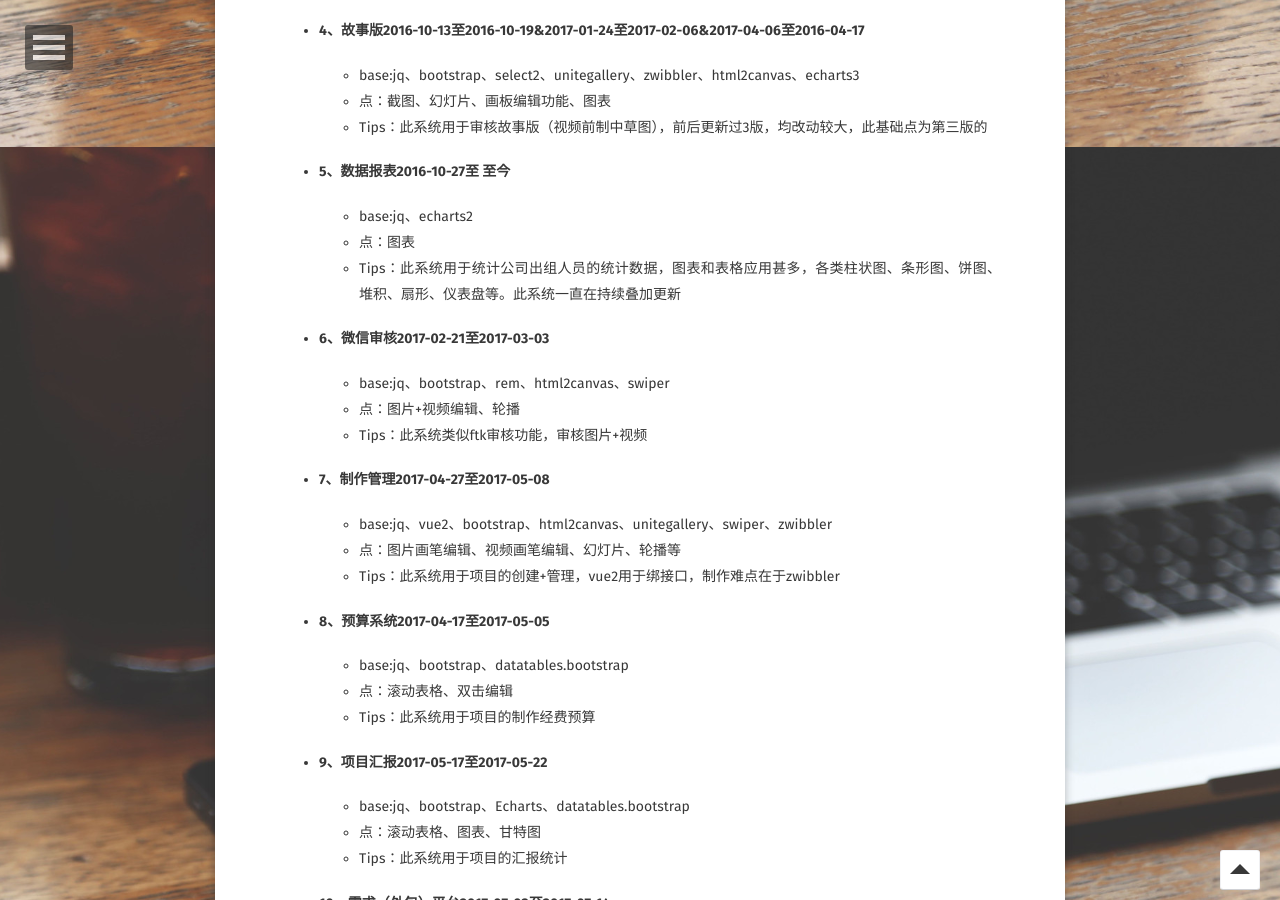
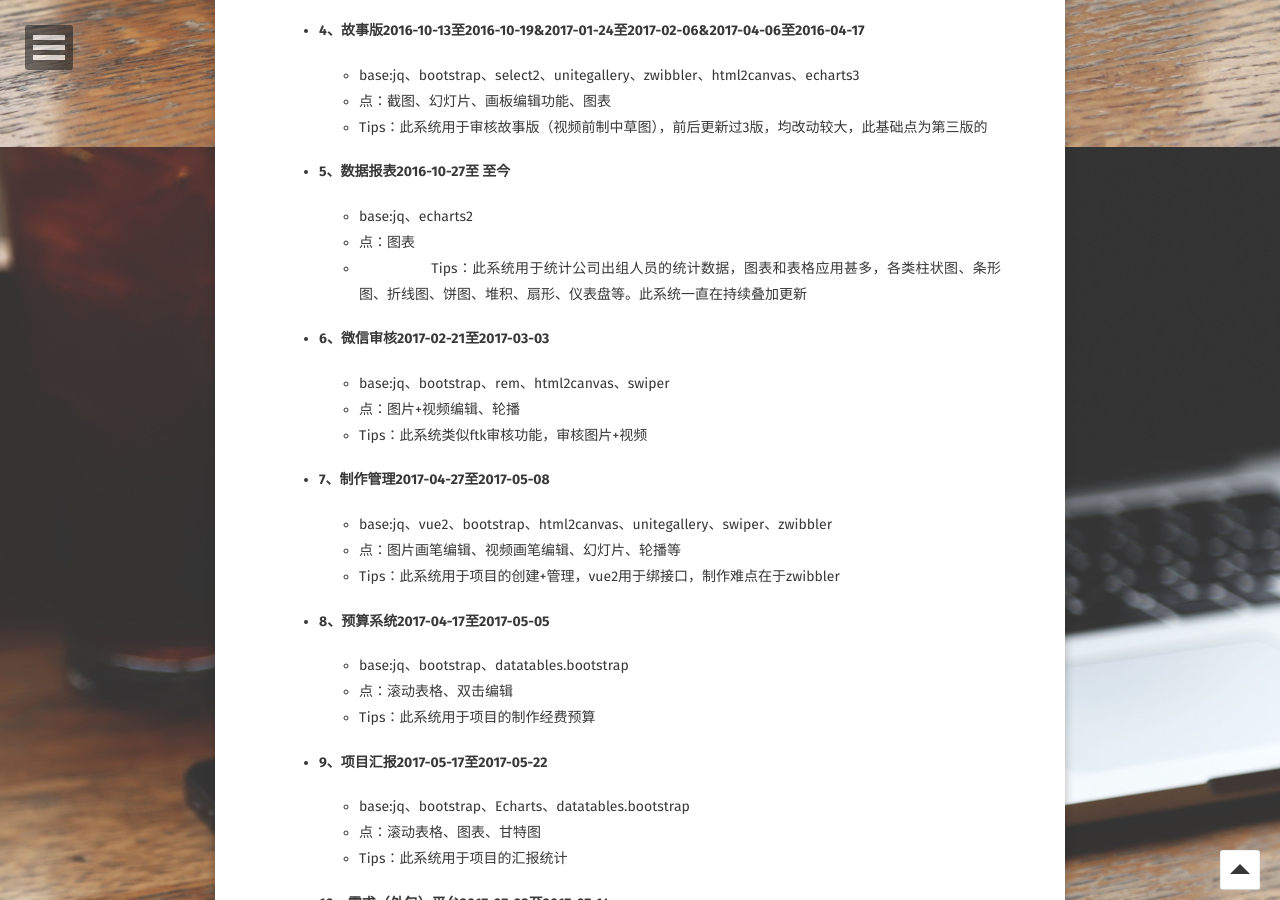
Before and after one commit to ybx13579/IceYang.github.io, a Jekyll site: the page built from about/index.md, in a window 1280 px wide and 900 px high, scrolled down 1653 px. Built offline with Jekyll 4.4.1, drawn with Linux system fonts in a browser that asks for light colours; some web fonts are replaced.

Commit message:
Update index.md

```diff
--- a/about/index.md
+++ b/about/index.md
@@ -106,7 +106,7 @@ comments: false
                     点：图表
                 </li>
                 <li>
-                    Tips：此系统用于统计公司出组人员的统计数据，图表和表格应用甚多，各类柱状图、条形图、饼图、堆积、扇形、仪表盘等。此系统一直在持续叠加更新
+                    Tips：此系统用于统计公司出组人员的统计数据，图表和表格应用甚多，各类柱状图、条形图、折线图、饼图、堆积、扇形、仪表盘等。此系统一直在持续叠加更新
                 </li>
             </ul>
         </li>
```
